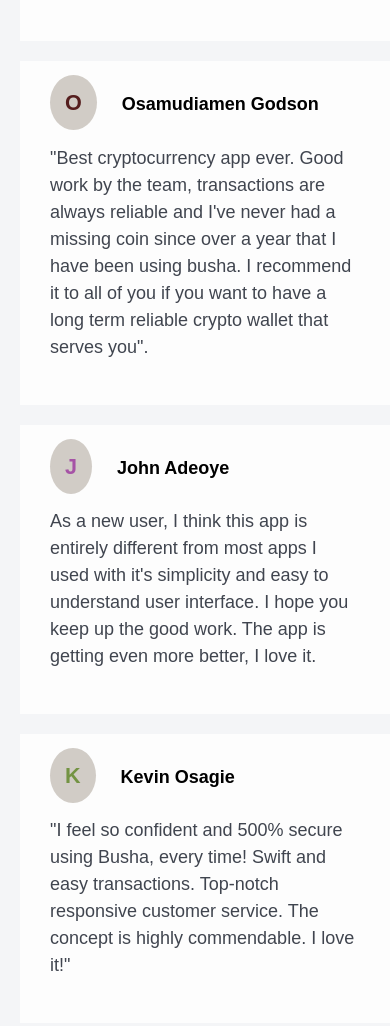
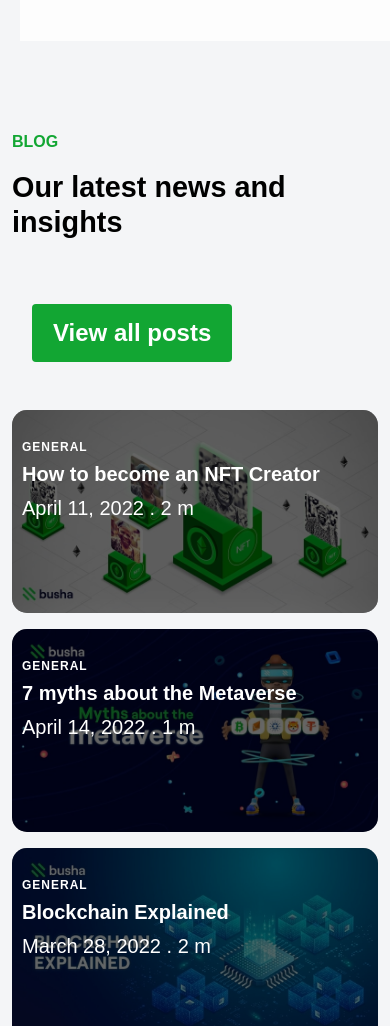
Before and after one commit to Remilekun-Odegbami/busha, a plain HTML site: page index.html in a window 390 px wide. Shown: the part 7955-8981 px from the top of the page. Drawn offline with nearby package versions, Linux system fonts and the light colour scheme.

Commit message:
fixed responsiveness

```diff
--- a/index.html
+++ b/index.html
@@ -260,15 +260,15 @@
                         <h3 class="sub_header"><span class="k">K</span> Kevin Osagie</h3>
                         <p class="text">"I feel so confident and 500% secure using Busha, every time! Swift and easy transactions. Top-notch responsive customer service. The concept is highly commendable. I love it!"</p>
                     </div>
-                    <div class="testimonial col-lg-4 col-sm-12">
+                    <div class="testimonial col-lg-4 col-sm-12 d-none d-md-block">
                         <h3 class="sub_header"><span class="o">O</span> Osamudiamen Godson</h3>
                         <p class="text">"Best cryptocurrency app ever. Good work by the team, transactions are always reliable and I've never had a missing coin since over a year that I have been using busha. I recommend it to all of you if you want to have a long term reliable crypto wallet that serves you".</p>
                     </div>
-                    <div class="testimonial col-lg-4 col-sm-12">
+                    <div class="testimonial col-lg-4 col-sm-12 d-none d-md-block">
                         <h3 class="sub_header"><span class="j">J</span> John Adeoye</h3>
                         <p class="text">As a new user, I think this app is entirely different from most apps I used with it's simplicity and easy to understand user interface. I hope you keep up the good work. The app is getting even more better, I love it.</p>
                     </div>
-                    <div class="testimonial col-lg-4 col-sm-12">
+                    <div class="testimonial col-lg-4 col-sm-12 d-none d-md-block">
                         <h3 class="sub_header"><span class="k">K</span> Kevin Osagie</h3>
                         <p class="text">"I feel so confident and 500% secure using Busha, every time! Swift and easy transactions. Top-notch responsive customer service. The concept is highly commendable. I love it!"</p>
                     </div>
```
